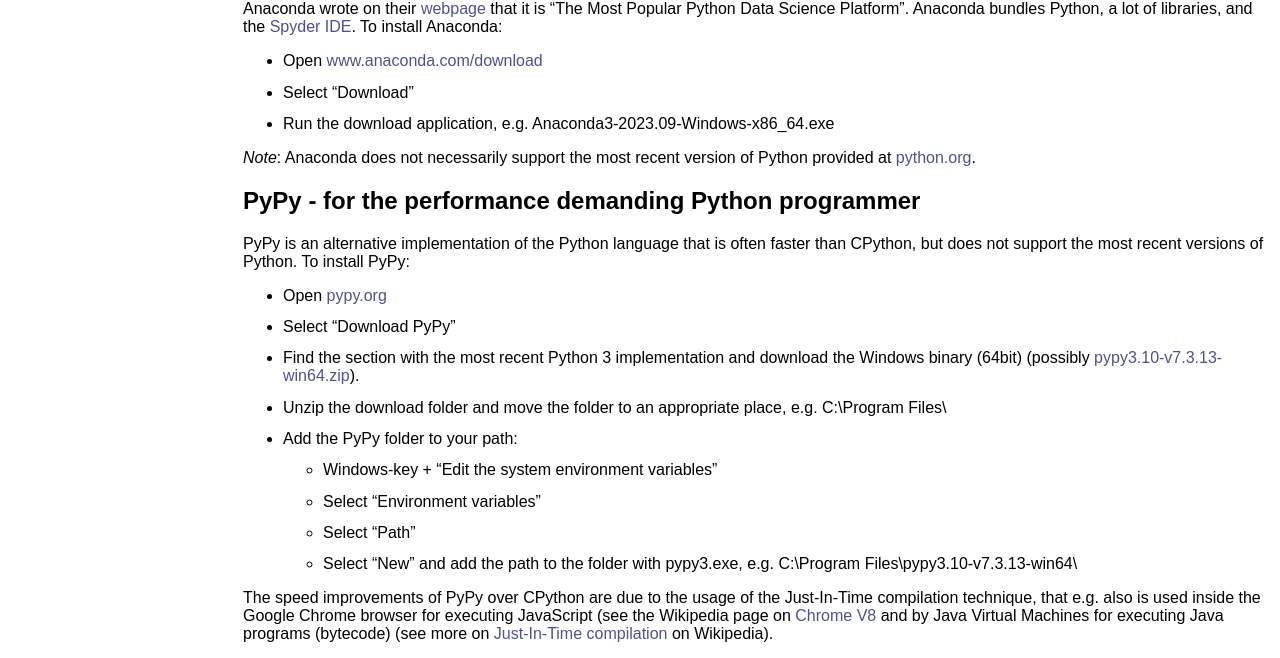
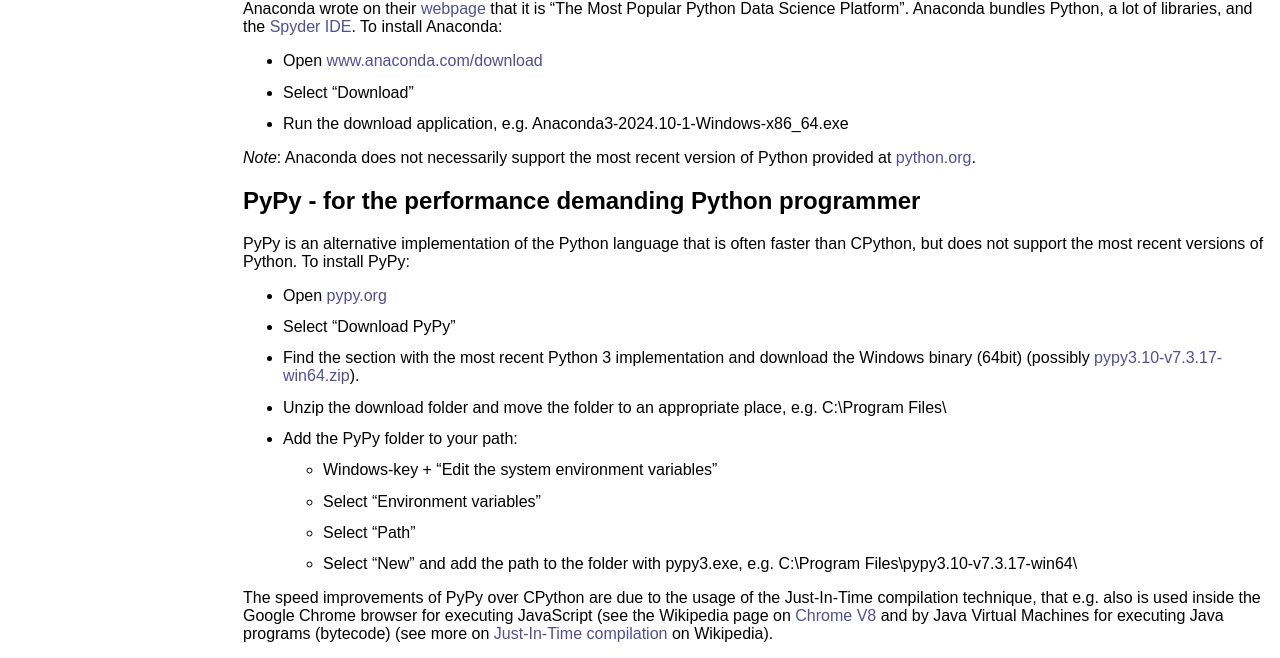
Before and after one commit to gsbrodal/gsbrodal.github.io, a Jekyll site: the page built from ipsa/install-windows.md, in a window 1280 px wide. Shown: the part 1017-1675 px from the top of the page. Built offline with Jekyll 4.4.1, drawn with Linux system fonts in a browser that asks for light colours; our own code applies the rules of GitHub Pages for plain Markdown files.

Commit message:
_config.yml handins.md install-windows.md all-slides.pdf code.zip introduction.pdf introduction.pptx

```diff
--- a/_config.yml
+++ b/_config.yml
@@ -58,4 +58,4 @@
   - title: "&nbsp;-&nbsp;Videos"
     url: "resources-videos"
   - title: "AU course description"
-    url: "https://kursuskatalog.au.dk/en/course/123832/Introduction-to-Programming-with-Scientific-Applications"
+    url: "https://kursuskatalog.au.dk/en/course/130939/Introduction-to-Programming-with-Scientific-Applications"
--- a/ipsa/install-windows.md
+++ b/ipsa/install-windows.md
@@ -35,7 +35,7 @@
 
 * Open [www.anaconda.com/download](https://www.anaconda.com/download)
 * Select "Download"
-* Run the download application,	e.g. Anaconda3-2023.09-Windows-x86_64.exe
+* Run the download application,	e.g. Anaconda3-2024.10-1-Windows-x86_64.exe
 
 _Note_: Anaconda does not necessarily support the most recent version of Python provided at [python.org](https://www.python.org).
 
@@ -45,12 +45,12 @@
 
 * Open [pypy.org](https://pypy.org)
 * Select "Download PyPy"
-* Find the section with the most recent Python 3 implementation	and download the Windows binary (64bit) (possibly [pypy3.10-v7.3.13-win64.zip](https://downloads.python.org/pypy/pypy3.10-v7.3.13-win64.zip)).
+* Find the section with the most recent Python 3 implementation	and download the Windows binary (64bit) (possibly [pypy3.10-v7.3.17-win64.zip](https://downloads.python.org/pypy/pypy3.10-v7.3.17-win64.zip)).
 * Unzip the download folder and move the folder to an appropriate place, e.g. C:\Program Files\
 * Add the PyPy folder to your path:
     * Windows-key + "Edit the system environment variables"
     * Select "Environment variables"
     * Select "Path"
-    * Select "New" and add the path to the folder with pypy3.exe, e.g. C:\Program Files\pypy3.10-v7.3.13-win64\
+    * Select "New" and add the path to the folder with pypy3.exe, e.g. C:\Program Files\pypy3.10-v7.3.17-win64\
 
 The speed improvements of PyPy over CPython are due to the usage of the Just-In-Time compilation technique, that e.g. also is used inside the Google Chrome browser for executing JavaScript (see the Wikipedia page on [Chrome V8](https://en.wikipedia.org/wiki/Chrome_V8) and by Java Virtual Machines for executing Java programs (bytecode) (see more on [Just-In-Time compilation](https://en.wikipedia.org/wiki/Just-in-time_compilation) on Wikipedia).
```
Also changed, not shown: ipsa/handins.md (+1 -1 lines), 1 other file.
